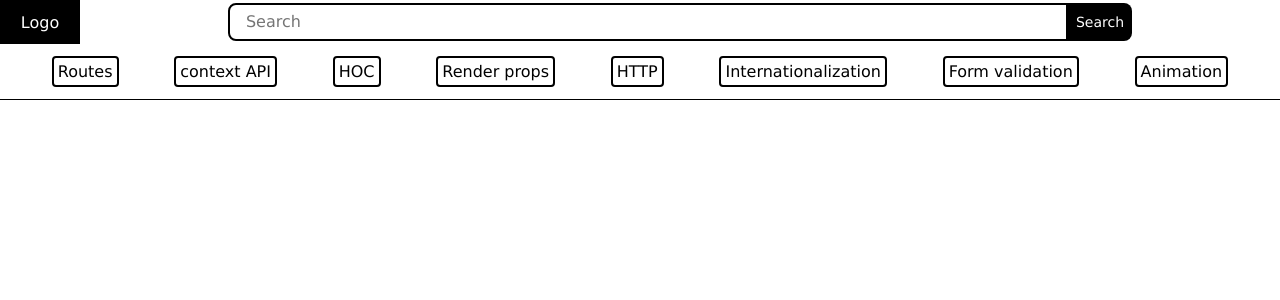
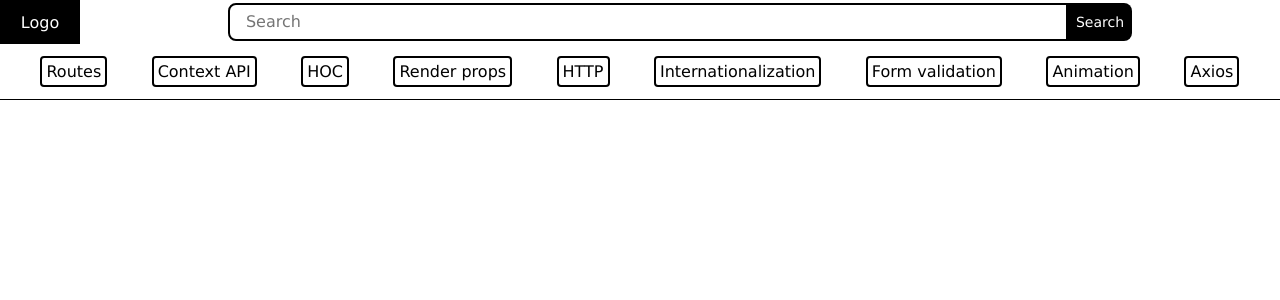
Before and after one commit to k-maru254/Learning-React, a React (Vite) app: page / in a window 1280 px wide. Shown: the top 300 px of the page. Built offline with nearby package versions, Linux system fonts and the light colour scheme.

Commit message:
Added Navigation content

```diff
--- a/src/components/header/NavBar.jsx
+++ b/src/components/header/NavBar.jsx
@@ -4,7 +4,7 @@ import "../../styles/NavBar.css";
 
 function NavBar() {
 
-    const navNames = ["Routes", "context API", "HOC","Render props", "HTTP", "Internationalization", "Form validation", "Animation"];
+    const navNames = ["Routes", "Context API", "HOC","Render props", "HTTP", "Internationalization", "Form validation", "Animation", "Axios"];
     const buttonStyle = {
         flex: `1 1 calc(100% / ${navNames.length})`
     };
```
